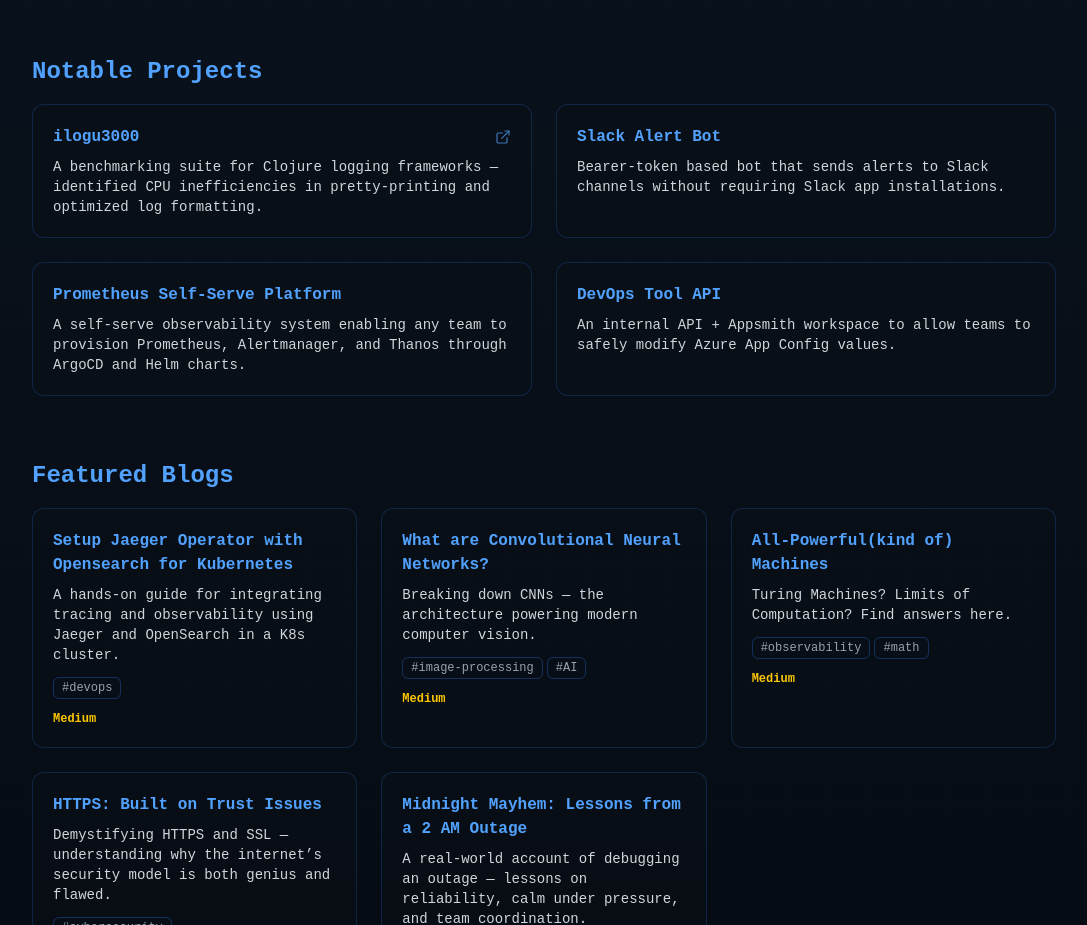
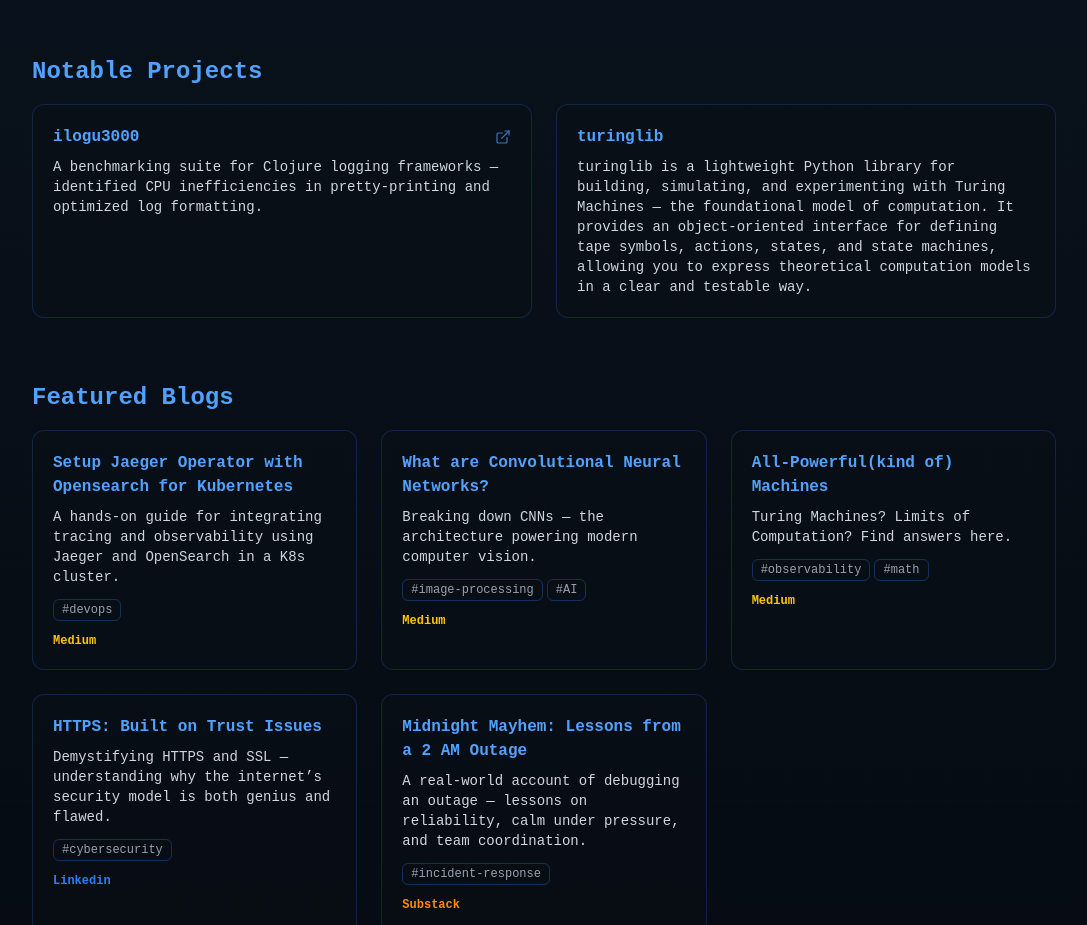
Before and after one commit to 0xhunterkiller/0xhunterkiller, a Next.js app: page /me in a window 1280 px wide. Shown: the part 2040-2965 px from the top of the page, without its empty margins (96-1183 px from the left). Built offline with nearby package versions, Linux system fonts and the light colour scheme.

Commit message:
turing lib

```diff
--- a/data/aboutme/meData.ts
+++ b/data/aboutme/meData.ts
@@ -136,15 +136,7 @@ export const notableProjects = [
     link: "https://github.com/0xhunterkiller/ilogu3000",
   },
   {
-    name: "Slack Alert Bot",
-    desc: "Bearer-token based bot that sends alerts to Slack channels without requiring Slack app installations.",
-  },
-  {
-    name: "Prometheus Self-Serve Platform",
-    desc: "A self-serve observability system enabling any team to provision Prometheus, Alertmanager, and Thanos through ArgoCD and Helm charts.",
-  },
-  {
-    name: "DevOps Tool API",
-    desc: "An internal API + Appsmith workspace to allow teams to safely modify Azure App Config values.",
+    name: "turinglib",
+    desc: "turinglib is a lightweight Python library for building, simulating, and experimenting with Turing Machines — the foundational model of computation. It provides an object-oriented interface for defining tape symbols, actions, states, and state machines, allowing you to express theoretical computation models in a clear and testable way.",
   },
 ];
```
